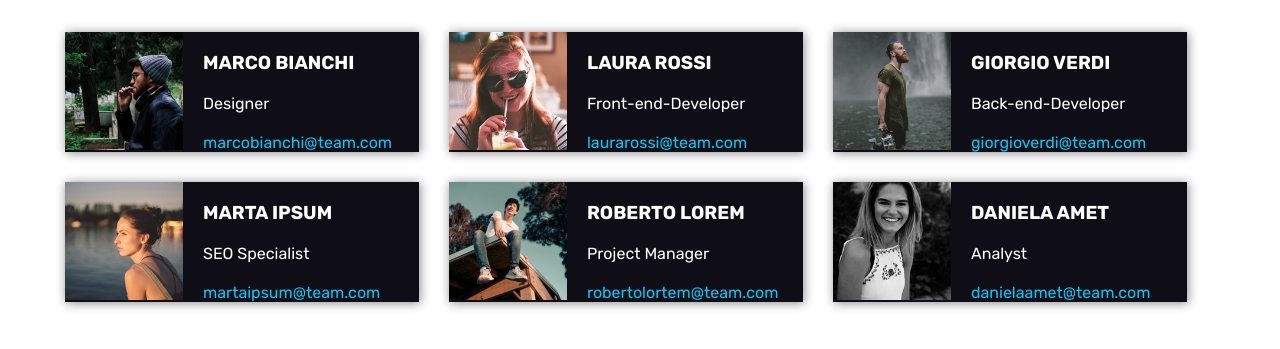
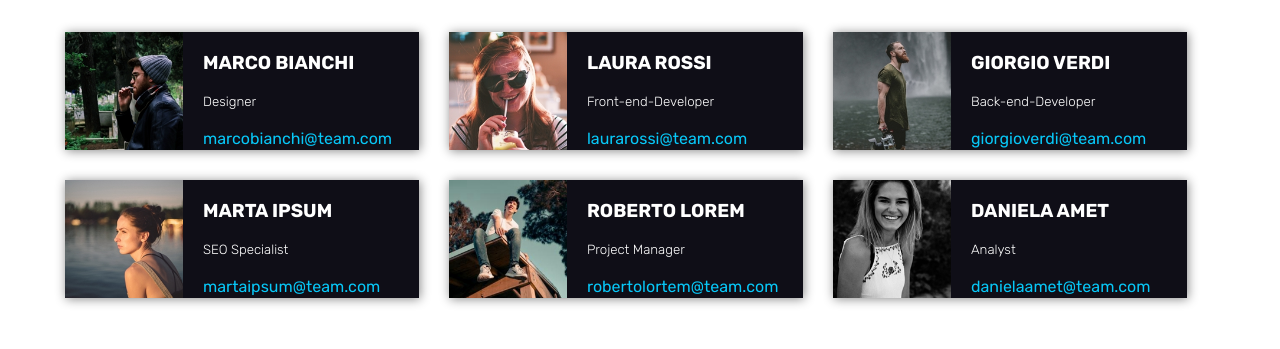
Before and after one commit to PincelliN/html-css-float-cards, a plain HTML site: page index.html in a window 1280 px wide. Shown: the part 149-498 px from the top of the page. Drawn offline with Linux system fonts and the light colour scheme.

Commit message:
add comment,h5

```diff
--- a/css/style.css
+++ b/css/style.css
@@ -38,9 +38,12 @@ img {
   width: calc(100% / 3);
 }
 h3,
-p.work,
+h5,
 a {
   margin: 20px 20px;
+}
+h5{
+  font-weight: lighter;
 }
 a {
   text-decoration: none;
--- a/index.html
+++ b/index.html
@@ -25,11 +25,12 @@
         </p>
       </header>
       <main>
+        <!-- primo contenitore -->
         <div class="box">
           <img src="img/male1.png" alt="Marco Bianchi" />
           <div class="box-son">
             <h3>MARCO BIANCHI</h3>
-            <p class="work">Designer</p>
+            <h5>Designer</h5>
             <a href="mailto:marcobianchi@team.com">marcobianchi@team.com</a>
           </div>
         </div>
@@ -37,7 +38,7 @@
           <img src="img/female1.png" alt="Laura Rossi" />
           <div class="box-son">
             <h3>LAURA ROSSI</h3>
-            <p class="work">Front-end-Developer</p>
+            <h5>Front-end-Developer</h5>
             <a href="mailto:laurarossi@team.com">laurarossi@team.com</a>
           </div>
         </div>
@@ -45,15 +46,16 @@
           <img src="img/male2.png" alt="Giorgio Verdi" />
           <div class="box-son">
             <h3>GIORGIO VERDI</h3>
-            <p class="work">Back-end-Developer</p>
+            <h5>Back-end-Developer</h5>
             <a href="mailto:giorgioverdi@team.com">giorgioverdi@team.com</a>
           </div>
         </div>
+        <!-- seconda riga -->
         <div class="box">
           <img src="img/female2.png" alt="Marta Ipsum" />
           <div class="box-son">
             <h3>MARTA IPSUM</h3>
-            <p class="work">SEO Specialist</p>
+            <h5>SEO Specialist</h5>
             <a href="mailto:martaipsum@team.com">martaipsum@team.com</a>
           </div>
         </div>
@@ -61,7 +63,7 @@
           <img src="img/male3.png" alt="Roberto Lortem" />
           <div class="box-son">
             <h3>ROBERTO LOREM</h3>
-            <p class="work">Project Manager</p>
+            <h5>Project Manager</h5>
             <a href="mailto:robertolortem@team.com">robertolortem@team.com</a>
           </div>
         </div>
@@ -69,7 +71,7 @@
           <img src="img/female3.png" alt="Daniela Amet" />
           <div class="box-son">
             <h3>DANIELA AMET</h3>
-            <p class="work">Analyst</p>
+            <h5>Analyst</h5>
             <a href="mailto:danielaamet@team.com">danielaamet@team.com</a>
           </div>
         </div>
```
